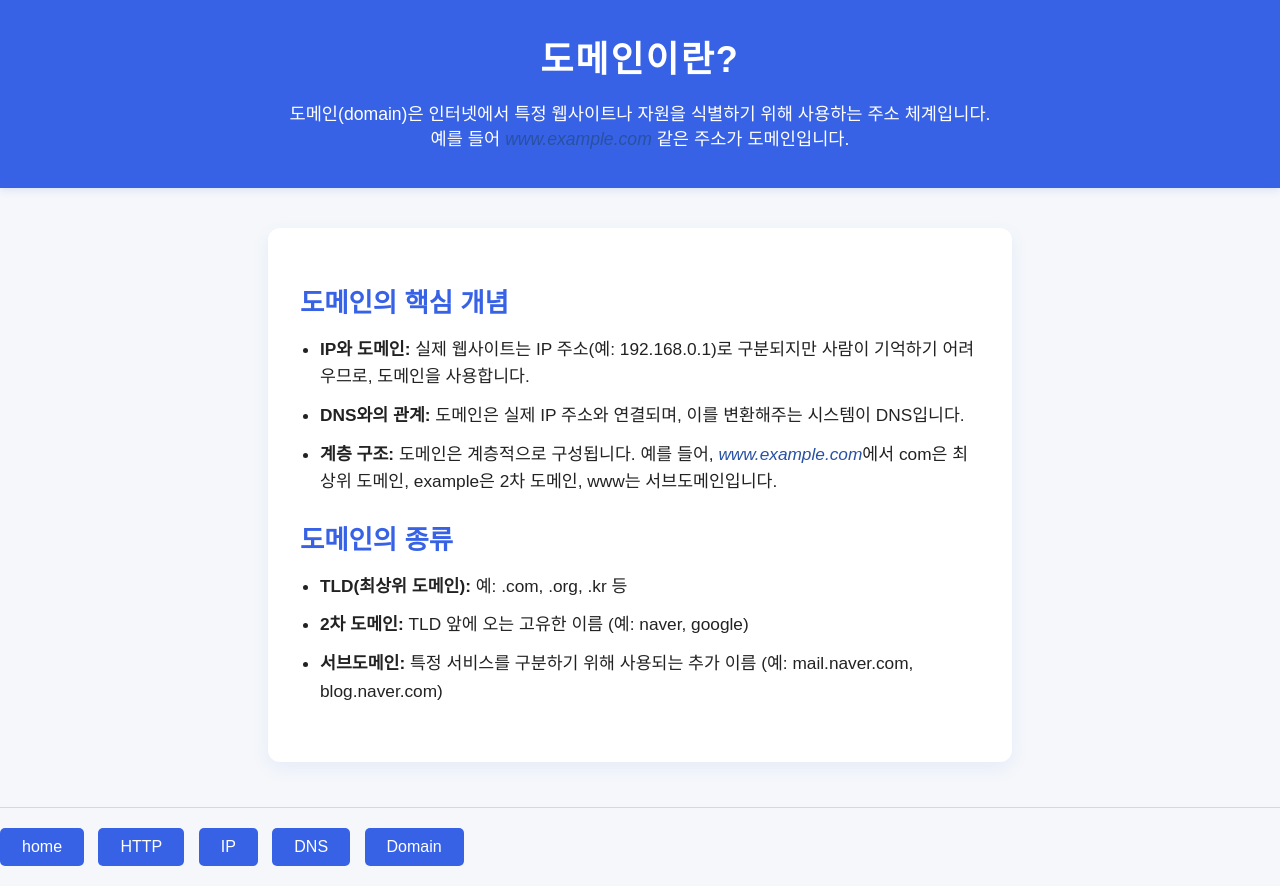
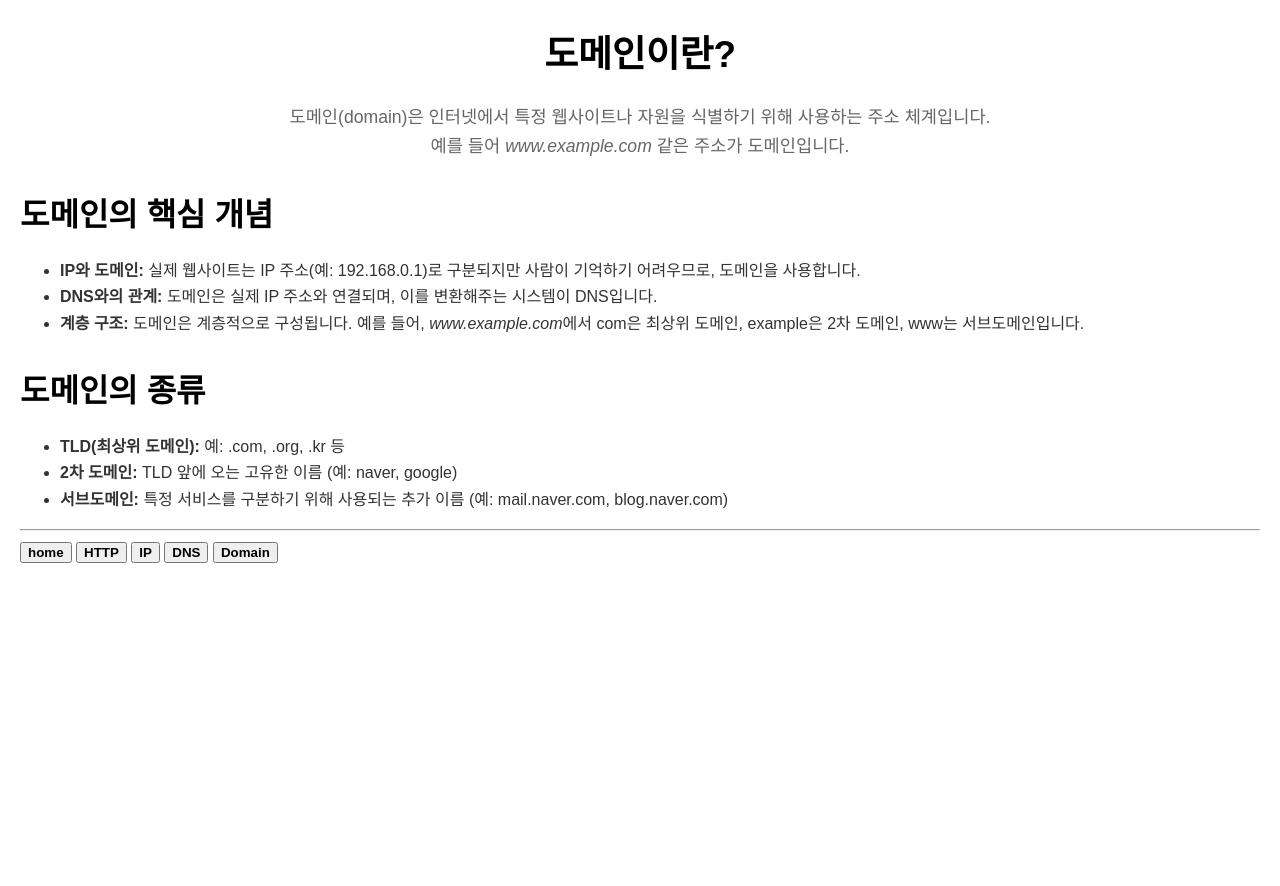
Before and after one commit to luka0116kjh/VC, a plain HTML site: page domain.html in a window 1280 px wide. After the commit the page ends 800 px from the top, so only its background shows below. Drawn offline with Linux system fonts and the light colour scheme.

Commit message:
Update domain.css

```diff
--- a/domain.css
+++ b/domain.css
@@ -1,87 +1,88 @@
 
 body {
-    font-family: 'Arial', 'Malgun Gothic', sans-serif;
-    background-color: #f5f7fa;
-    margin: 0;
-    padding: 0;
+    font-family: 'Arial', 'Helvetica', 'Malgun Gothic', sans-serif;
+    line-height: 1.65;
+    margin: 20px;
+    background-color: #ffffff;
+    color: #333333;
 }
 
 header {
-    background-color: #3762e6;
-    color: #fff;
-    padding: 30px 0 20px 0;
     text-align: center;
-    box-shadow: 0 2px 8px rgba(55, 98, 230, 0.15);
+    margin-bottom: 24px;
 }
 
 header h1 {
-    margin: 0;
-    font-size: 2.25rem;
-    letter-spacing: 2px;
+    color: #000000;
+    font-size: 2.3rem;
+    margin-bottom: 8px;
 }
 
 header p {
-    margin-top: 18px;
-    font-size: 1.1rem;
+    font-size: 1.1em;
+    color: #666666;
 }
 
-main {
-    max-width: 680px;
-    margin: 40px auto 0 auto;
-    background: #fff;
-    border-radius: 12px;
-    box-shadow: 0 6px 18px rgba(55,98,230,0.08);
-    padding: 35px 32px;
+main h1, main h2 {
+    color: #000000;
+    margin-top: 28px;
+    margin-bottom: 14px;
 }
 
-main h1 {
-    font-size: 1.65rem;
-    color: #3762e6;
-    margin-bottom: 14px;
-    margin-top: 18px;
-    text-align: left;
+table {
+    border-collapse: collapse;
+    width: 100%;
+    margin: 24px 0;
+    background-color: #ffffff;
+    box-shadow: 0 2px 6px rgba(135, 206, 250, 0.3);
+    border-radius: 8px;
+    overflow: hidden;
 }
 
-ul {
-    padding-left: 20px;
-    margin-bottom: 22px;
+table th, table td {
+    border: 1px solid #ccc;
+    padding: 12px 14px;
+    text-align: center;
+    font-size: 1rem;
+    color: #234183;
 }
 
-li {
-    font-size: 1.08rem;
-    margin-bottom: 11px;
-    color: #222;
-    line-height: 1.6;
+table th {
+    background-color: #87ceeb;
+    font-weight: 700;
 }
 
-i {
-    color: #2851a3;
+button.ip-button,
+button.domain-button,
+button.dns-button {
+    margin: 5px 8px 5px 0;
+    padding: 11px 18px;
+    border: none;
+    border-radius: 8px;
+    background-color: #b9dbfa;
+    color: #ffffff;
+    font-size: 1rem;
+    font-weight: bold;
+    box-shadow: 0 2px 6px rgba(55, 98, 230, 0.06);
+    cursor: pointer;
+    transition: background-color 0.18s;
 }
 
-hr {
-    margin: 45px 0 20px 0;
-    border: none;
-    border-top: 1.5px solid #d1d9e6;
-}
-
-
-button {
-    background-color: #3762e6;
-    color: #fff;
-    border: none;
-    border-radius: 5px;
-    padding: 10px 22px;
-    margin: 0 10px 20px 0;
-    font-size: 1rem;
-    cursor: pointer;
-    transition: background-color 0.24s;
+button.ip-button:hover,
+button.domain-button:hover,
+button.dns-button:hover {
+    background-color: #76b6ea;
 }
 
 button a {
     color: inherit;
     text-decoration: none;
+    font-weight: bold;
 }
 
-button:hover {
-    background-color: #274aac;
+footer {
+    text-align: center;
+    margin-top: 28px;
+    color: #888888;
+    font-size: 1rem;
 }
```
